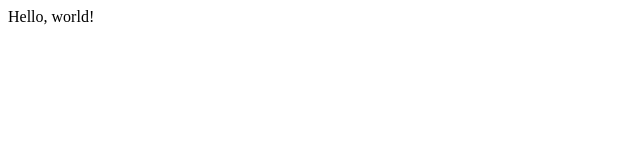
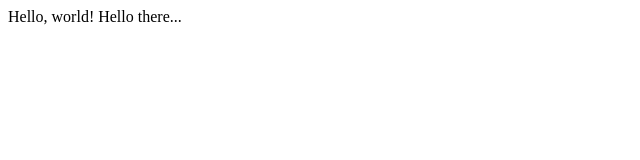
Before and after one commit to Shiv1903/Search, a plain HTML site: page hello.html in a window 1280 px wide. Shown: the whole page, without its empty margins (0-640 px from the left). Drawn offline with Linux system fonts and the light colour scheme.

Commit message:
Update hello.html

```diff
--- a/hello.html
+++ b/hello.html
@@ -4,6 +4,6 @@
         <title>MyWebPage</title>
     </head>
     <body>
-      Hello, world!
+      Hello, world! Hello there...
     </body>
 </html>
```
